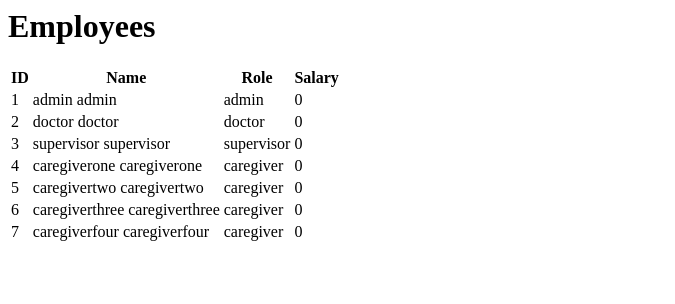
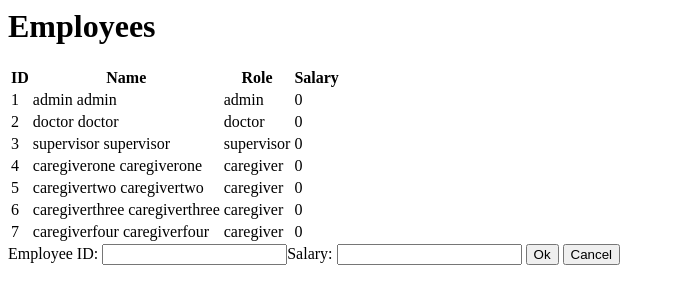
Before and after one commit to ejmoyer/retirement-home-CSET2020, a PHP site: page /employee-list.php in a window 1280 px wide. Shown: the top 304 px of the page, without its empty margins (0-675 px from the left). Run offline with PHP 8.4, Linux system fonts and the light colour scheme; the visitor is signed in with stand-in values (Sample User, id 1); data comes from the database, SQL or seed files in the repository.

Commit message:
Added form for employeeId and salary.

```diff
--- a/employee/employee-list.php
+++ b/employee/employee-list.php
@@ -13,11 +13,10 @@ if (mysqli_connect_errno()) {
     printf("Connect failed: %s\n", mysqli_connect_error());
     exit();
 }
-
+// table + headings
 echo <<<EOT
 <h1>Employees</h1>
 
-<form action="employee-list.php" method="post">
 <table>
 <thead>
   <tr>
@@ -30,6 +29,7 @@ echo <<<EOT
 <tbody>
 EOT;
 
+// query for all employees
 if ($stmt = $mysqli->prepare("SELECT employeeId, firstName, lastName, role, salary FROM users INNER JOIN employees ON users.id = employees.userId INNER JOIN roles ON users.roleId = roles.roleId;")) {
   $stmt->execute();
   $stmt->bind_result($employeeId, $firstName, $lastName, $role, $salary);
@@ -47,6 +47,33 @@ if ($stmt = $mysqli->prepare("SELECT employeeId, firstName, lastName, role, sala
   echo <<<EOT
     </tbody>
   </table>
+
+  <form action="employee-list.php" method="post">
+  <label for="empId">Employee ID:</label>
+  <input type="text" name="empId">
   EOT;
+
+  // only admins can change salary values, supervisors can't.
+  if ($_SESSION['access'] == 1) {
+    echo <<<EOT
+    <label for="salary">Salary:</label>
+    <input type="text" name="salary">
+
+    <input type="submit" value="Ok">
+    <input type="reset" value="Cancel">
+    </form>
+    EOT;
+  } else {
+    echo <<<EOT
+    <label for="salary">Salary:</label>
+    <input type="text" name="salary" disabled>
+
+    <input type="submit" value="Ok">
+    <input type="reset" value="Cancel">
+    </form>
+    EOT;
+  }
 }
+$stmt->close();
+$mysqli->close();
 ?>
```
